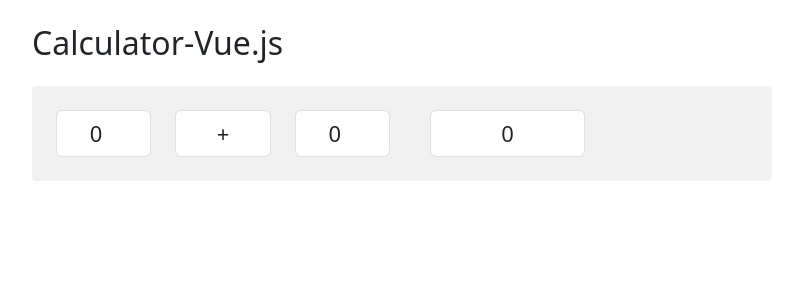
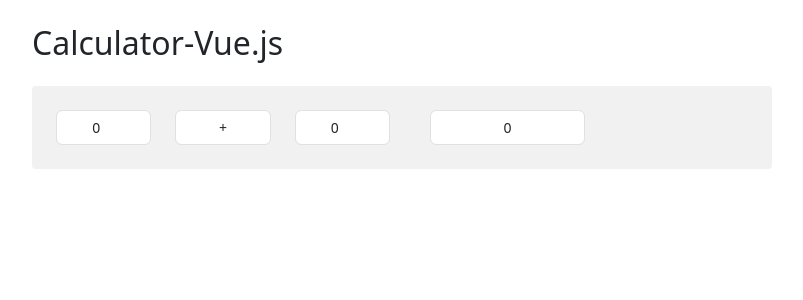
Before and after one commit to NickZI-Dev/calculator-vuejs, a Vue app: page / in a window 1280 px wide. Shown: the top 300 px of the page, without its empty margins (50-853 px from the left). Built offline with nearby package versions, Linux system fonts and the light colour scheme.

Commit message:
ajustando font-size para vercel

```diff
--- a/src/components/Form.vue
+++ b/src/components/Form.vue
@@ -56,6 +56,6 @@
 .input-number input,
 span,
 select {
-  font-size: 22px;
+  font-size: 14px;
 }
 </style>
```
